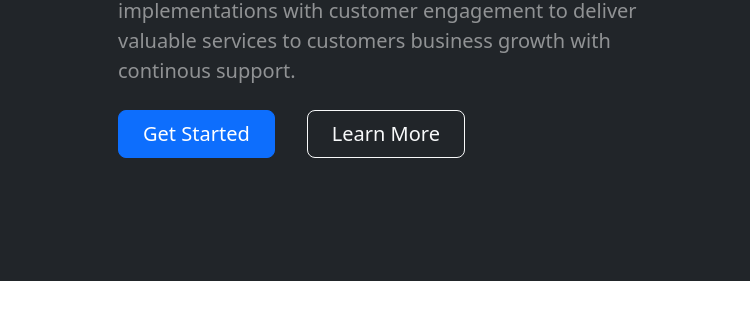
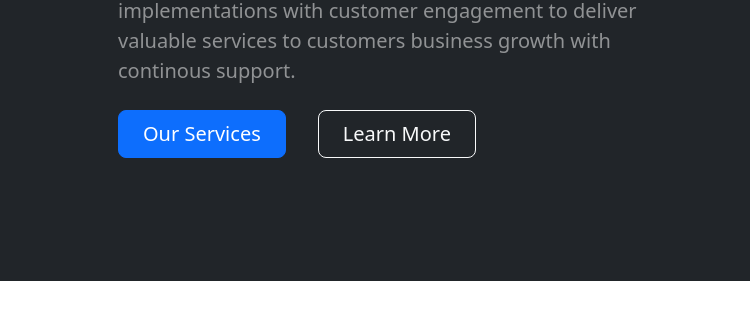
Before and after one commit to ansargithub/MawaTech, a plain HTML site: page index.html in a window 1280 px wide. Shown: the part 374-694 px from the top of the page, 0-750 px from the left. Drawn offline with nearby package versions, Linux system fonts and the light colour scheme.

Commit message:
Website pus22h

```diff
--- a/index.html
+++ b/index.html
@@ -57,7 +57,7 @@
                                 <h1 class="display-5 fw-bolder text-white mb-2">Mawa.Tech </h1><h1 class="display-5 fw-bolder text-white mb-2"> Mobile and Web Apps</h1>
                                 <p class="lead fw-normal text-white-50 mb-4">A growing IT Services company with focus on Software  Development Services with complete SDLC Lifecyle implementations with customer engagement to deliver valuable services to customers business  growth with continous support.</p>
                                 <div class="d-grid gap-3 d-sm-flex justify-content-sm-center justify-content-xl-start">
-                                    <a class="btn btn-primary btn-lg px-4 me-sm-3" href="#features">Get Started</a>
+                                    <a class="btn btn-primary btn-lg px-4 me-sm-3" href="#features">Our Services</a>
                                     <a class="btn btn-outline-light btn-lg px-4" href="#experts">Learn More</a>
                                 </div>
                             </div>
```
Also changed, not shown: zohoverify/verifyforzoho.html (added, +1 -0 lines).
